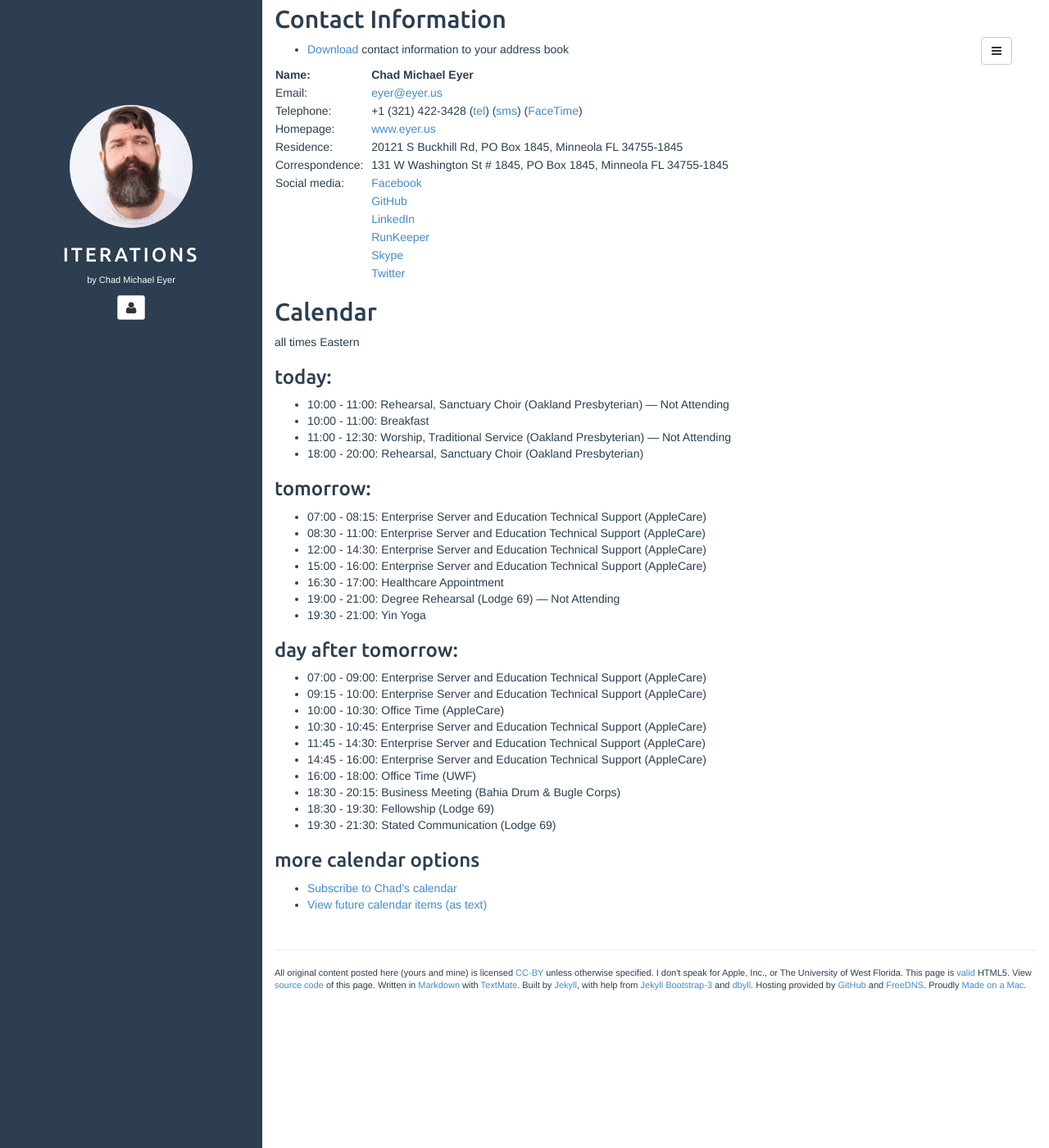
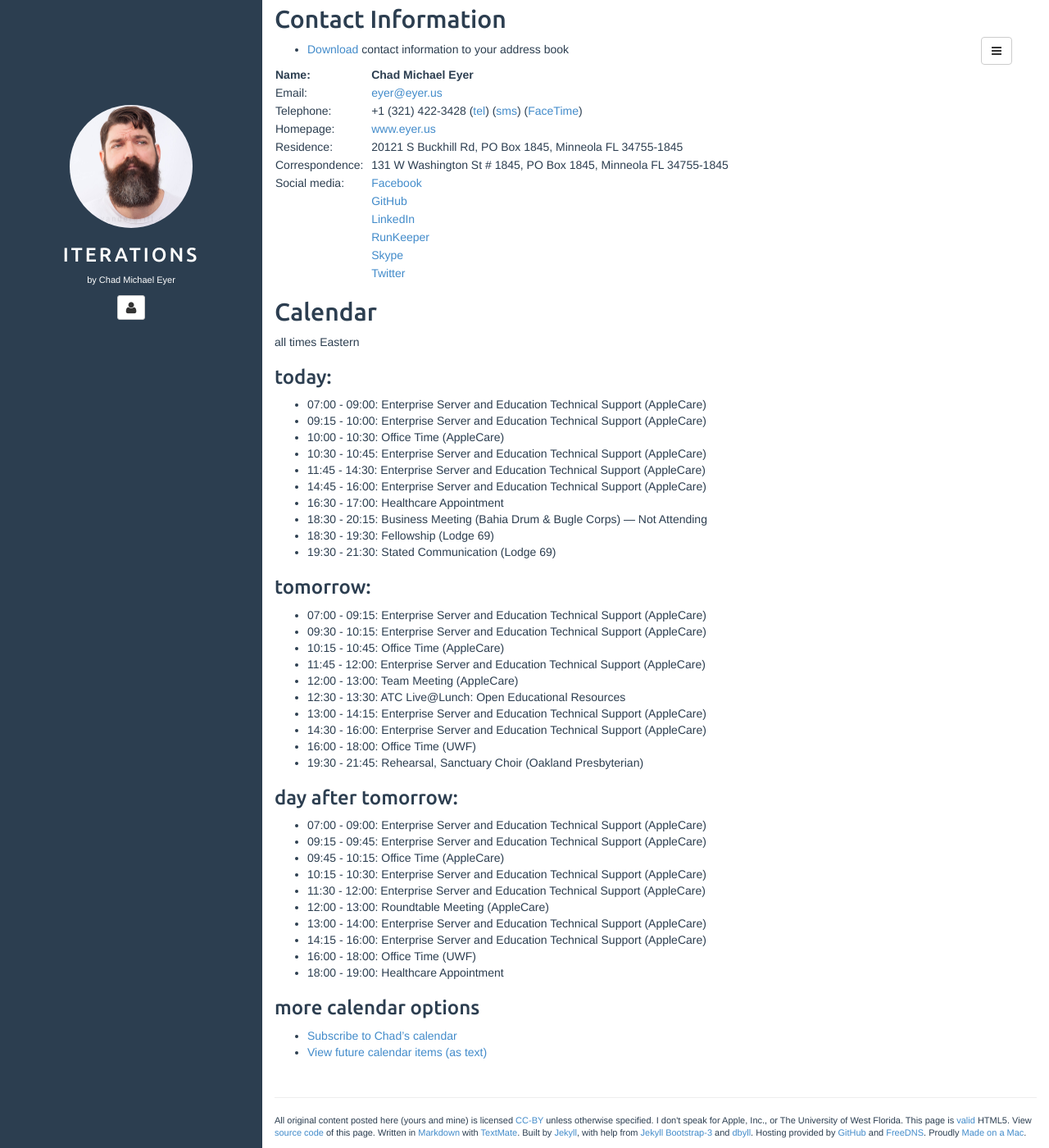
Before and after one commit to chadmichaeleyer/chadmichaeleyer.github.io, a Jekyll site: the page built from about.md, in a window 1280 px wide and 1400 px high, scrolled down 1132 px. Shown: the whole window at 82% size. Built offline with Jekyll 4.4.1, drawn with Linux system fonts in a browser that asks for light colours.

Commit message:
calendar update

```diff
--- a/calendar.markdown
+++ b/calendar.markdown
@@ -1,23 +1,6 @@
 all times Eastern
 
 ### today:
-
-* 10:00 - 11:00: Rehearsal, Sanctuary Choir (Oakland Presbyterian) — Not Attending
-* 10:00 - 11:00: Breakfast
-* 11:00 - 12:30: Worship, Traditional Service (Oakland Presbyterian) — Not Attending
-* 18:00 - 20:00: Rehearsal, Sanctuary Choir (Oakland Presbyterian)
-
-### tomorrow:
-
-* 07:00 - 08:15: Enterprise Server and Education Technical Support (AppleCare)
-* 08:30 - 11:00: Enterprise Server and Education Technical Support (AppleCare)
-* 12:00 - 14:30: Enterprise Server and Education Technical Support (AppleCare)
-* 15:00 - 16:00: Enterprise Server and Education Technical Support (AppleCare)
-* 16:30 - 17:00: Healthcare Appointment
-* 19:00 - 21:00: Degree Rehearsal (Lodge 69) — Not Attending
-* 19:30 - 21:00: Yin Yoga
-
-### day after tomorrow:
 
 * 07:00 - 09:00: Enterprise Server and Education Technical Support (AppleCare)
 * 09:15 - 10:00: Enterprise Server and Education Technical Support (AppleCare)
@@ -25,7 +8,33 @@ all times Eastern
 * 10:30 - 10:45: Enterprise Server and Education Technical Support (AppleCare)
 * 11:45 - 14:30: Enterprise Server and Education Technical Support (AppleCare)
 * 14:45 - 16:00: Enterprise Server and Education Technical Support (AppleCare)
-* 16:00 - 18:00: Office Time (UWF)
-* 18:30 - 20:15: Business Meeting (Bahia Drum & Bugle Corps)
+* 16:30 - 17:00: Healthcare Appointment
+* 18:30 - 20:15: Business Meeting (Bahia Drum & Bugle Corps) — Not Attending
 * 18:30 - 19:30: Fellowship (Lodge 69)
 * 19:30 - 21:30: Stated Communication (Lodge 69)
+
+### tomorrow:
+
+* 07:00 - 09:15: Enterprise Server and Education Technical Support (AppleCare)
+* 09:30 - 10:15: Enterprise Server and Education Technical Support (AppleCare)
+* 10:15 - 10:45: Office Time (AppleCare)
+* 11:45 - 12:00: Enterprise Server and Education Technical Support (AppleCare)
+* 12:00 - 13:00: Team Meeting (AppleCare)
+* 12:30 - 13:30: ATC Live@Lunch: Open Educational Resources
+* 13:00 - 14:15: Enterprise Server and Education Technical Support (AppleCare)
+* 14:30 - 16:00: Enterprise Server and Education Technical Support (AppleCare)
+* 16:00 - 18:00: Office Time (UWF)
+* 19:30 - 21:45: Rehearsal, Sanctuary Choir (Oakland Presbyterian)
+
+### day after tomorrow:
+
+* 07:00 - 09:00: Enterprise Server and Education Technical Support (AppleCare)
+* 09:15 - 09:45: Enterprise Server and Education Technical Support (AppleCare)
+* 09:45 - 10:15: Office Time (AppleCare)
+* 10:15 - 10:30: Enterprise Server and Education Technical Support (AppleCare)
+* 11:30 - 12:00: Enterprise Server and Education Technical Support (AppleCare)
+* 12:00 - 13:00: Roundtable Meeting (AppleCare)
+* 13:00 - 14:00: Enterprise Server and Education Technical Support (AppleCare)
+* 14:15 - 16:00: Enterprise Server and Education Technical Support (AppleCare)
+* 16:00 - 18:00: Office Time (UWF)
+* 18:00 - 19:00: Healthcare Appointment
```
Also changed, not shown: calendar-year.markdown (+5 -19 lines), 1 other file.
